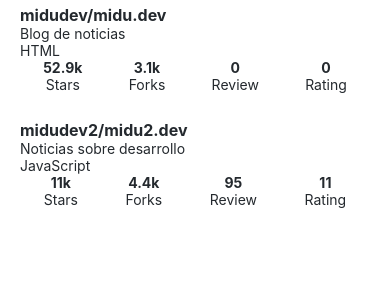
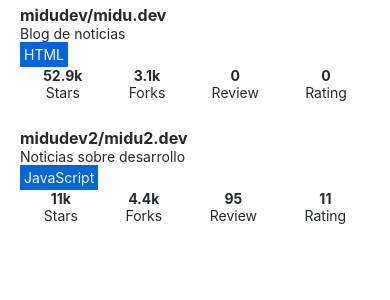
Before and after one commit to pedro-donoso/curso-react-native, a React Native app: screen / in a window 390 px wide. Shown: the top 300 px of the page. Built offline with nearby package versions, Linux system fonts and the light colour scheme.

Commit message:
estilo componente

```diff
--- a/src/components/RepositoryItem.jsx
+++ b/src/components/RepositoryItem.jsx
@@ -2,12 +2,13 @@
 import {View, StyleSheet} from 'react-native'
 import StyledText from './StyledText';
 import RepositoryStats from './RepositoryStats';
+import theme from '../theme';
 
 const RepositoryItem = (props) => (
 <View key={props.id} style={styles.container}>
   <StyledText fontSize='subheading' fontWeight='bold'>{props.fullName}</StyledText>
-  <StyledText bold>{props.description}</StyledText>
-  <StyledText blue>{props.language}</StyledText>
+  <StyledText>{props.description}</StyledText>
+  <StyledText style={styles.language}>{props.language}</StyledText>
   <RepositoryStats {...props} />
 </View>
 )
@@ -17,6 +18,12 @@
   padding: 20,
   paddingBottom: 5,
   paddingTop: 5,
+ },
+ language: {
+  padding: 4,
+  color: theme.colors.white,
+  backgroundColor: theme.colors.primary,
+  alignSelf: 'flex-start'
  }
 });
 
--- a/src/components/StyledText.jsx
+++ b/src/components/StyledText.jsx
@@ -33,7 +33,8 @@
     color === 'primary' && styles.colorPrimary,
     color === 'secondary' && styles.colorSecondary,
     fontSize === 'subheading' && styles.subheading,
-    fontWeight === 'bold' && styles.bold
+    fontWeight === 'bold' && styles.bold,
+    style
 
   ]
   return (
--- a/src/theme.js
+++ b/src/theme.js
@@ -2,7 +2,8 @@
   colors: {
     textPrimary: '#24292e',
     textSecondary: '#586069',
-    primary: '#0366d6'
+    primary: '#0366d6',
+    white: '#fefefe'
   },
   fontSizes: {
     body: 14,
```
